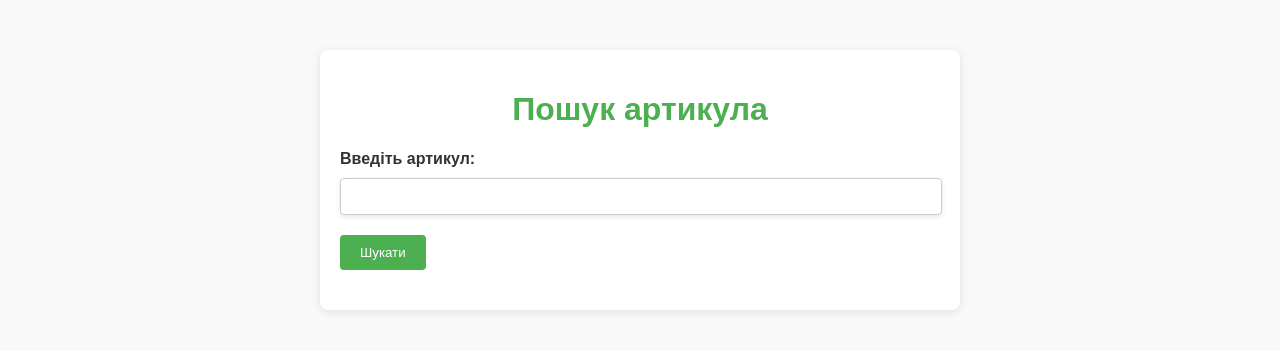
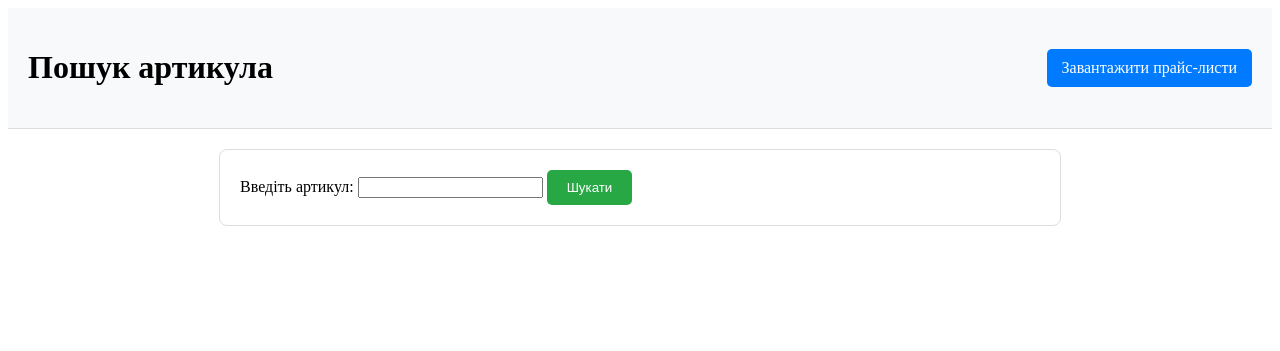
Before and after one commit to crimpi23/my_project, a Flask app: page / in a window 1280 px wide. Shown: the top 351 px of the page. Run offline with Flask 2, Linux system fonts and the light colour scheme; some libraries are stand-ins or nearby versions.

```diff
--- a/static/styles.css
+++ b/static/styles.css
@@ -1,91 +1,45 @@
-body {
-    font-family: Arial, sans-serif;
-    margin: 0;
-    padding: 0;
-    background-color: #f9f9f9;
-    color: #333;
+/* Стилі для хедера */
+header {
+    background-color: #f8f9fa;
+    padding: 20px;
+    border-bottom: 1px solid #ddd;
 }
 
-.container {
-    max-width: 600px;
-    margin: 50px auto;
-    padding: 20px;
-    background: #fff;
-    border-radius: 8px;
-    box-shadow: 0 2px 10px rgba(0, 0, 0, 0.1);
+.header-container {
+    display: flex;
+    justify-content: space-between;
+    align-items: center;
 }
 
-h1 {
-    text-align: center;
-    color: #4CAF50;
+.upload-button, .back-button {
+    padding: 10px 15px;
+    background-color: #007bff;
+    color: white;
+    text-decoration: none;
+    border-radius: 5px;
 }
 
-form {
-    margin-bottom: 20px;
+.upload-button:hover, .back-button:hover {
+    background-color: #0056b3;
 }
 
-label {
-    font-weight: bold;
-}
-
-input {
-    width: calc(100% - 20px);
-    padding: 10px;
-    margin-top: 10px;
-    margin-bottom: 20px;
-    border: 1px solid #ccc;
-    border-radius: 4px;
-    box-shadow: 0 2px 5px rgba(0, 0, 0, 0.1);
-}
-
-input:focus {
-    outline: none;
-    box-shadow: 0 0 5px rgba(0, 123, 255, 0.5);
+/* Стилі для контенту */
+.container {
+    max-width: 800px;
+    margin: 20px auto;
+    padding: 20px;
+    border: 1px solid #ddd;
+    border-radius: 8px;
 }
 
 button {
     padding: 10px 20px;
-    background-color: #4CAF50;
-    color: #fff;
+    background-color: #28a745;
+    color: white;
     border: none;
-    border-radius: 4px;
-    cursor: pointer;
-    transition: background-color 0.3s ease, transform 0.3s ease;
+    border-radius: 5px;
 }
 
 button:hover {
-    background-color: #45a049;
-    transform: scale(1.05);
+    background-color: #218838;
 }
-
-#result {
-    margin-top: 20px;
-}
-
-.error {
-    color: red;
-    background-color: #f8d7da;
-    border: 1px solid #f5c6cb;
-    padding: 10px;
-    border-radius: 4px;
-}
-
-.success {
-    color: green;
-    background-color: #d4edda;
-    border: 1px solid #c3e6cb;
-    padding: 10px;
-    border-radius: 4px;
-}
-
-@media (max-width: 600px) {
-    .container {
-        margin: 20px;
-        padding: 15px;
-    }
-
-    input, button {
-        width: 100%;
-        box-sizing: border-box;
-    }
-}
--- a/templates/index.html
+++ b/templates/index.html
@@ -7,8 +7,16 @@
     <link rel="stylesheet" href="/static/styles.css">
 </head>
 <body>
+    <!-- Хедер з кнопкою для переходу -->
+    <header>
+        <div class="header-container">
+            <h1>Пошук артикула</h1>
+            <a href="/upload" class="upload-button">Завантажити прайс-листи</a>
+        </div>
+    </header>
+
+    <!-- Основний контент -->
     <div class="container">
-        <h1>Пошук артикула</h1>
         <form id="searchForm">
             <label for="article">Введіть артикул:</label>
             <input type="text" id="article" name="article" required>
@@ -29,7 +37,7 @@
             if (data.error) {
                 resultDiv.innerHTML = `<p class="error">${data.error}</p>`;
             } else {
-                resultDiv.innerHTML = `<p class="success">Ціна для артикула <b>${data.article}</b>: ${data.price} грн</p>`;
+                resultDiv.innerHTML = `<p class="success">Ціна для артикула <b>${data.article}</b>: ${data.price} euro</p>`;
             }
         });
     </script>
```
Also changed, not shown: templates/upload.html (added, +28 -0 lines).
